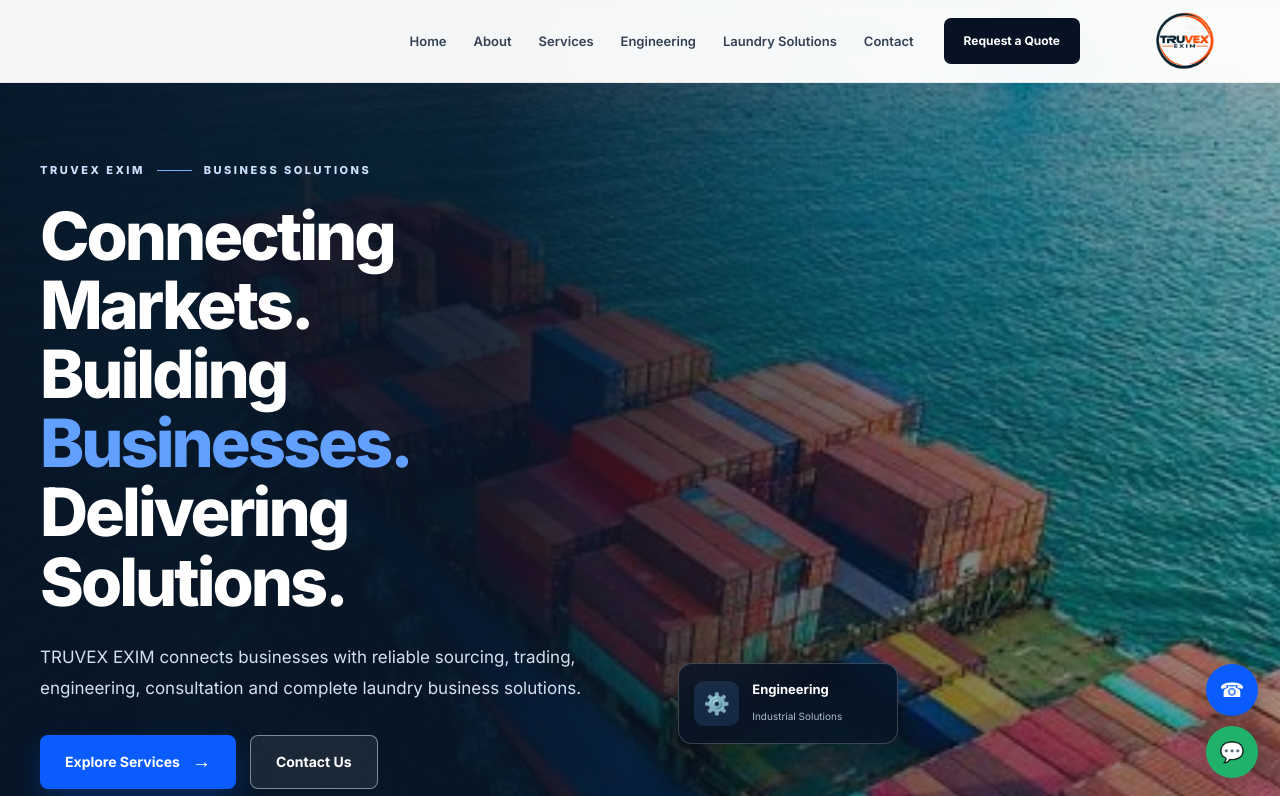
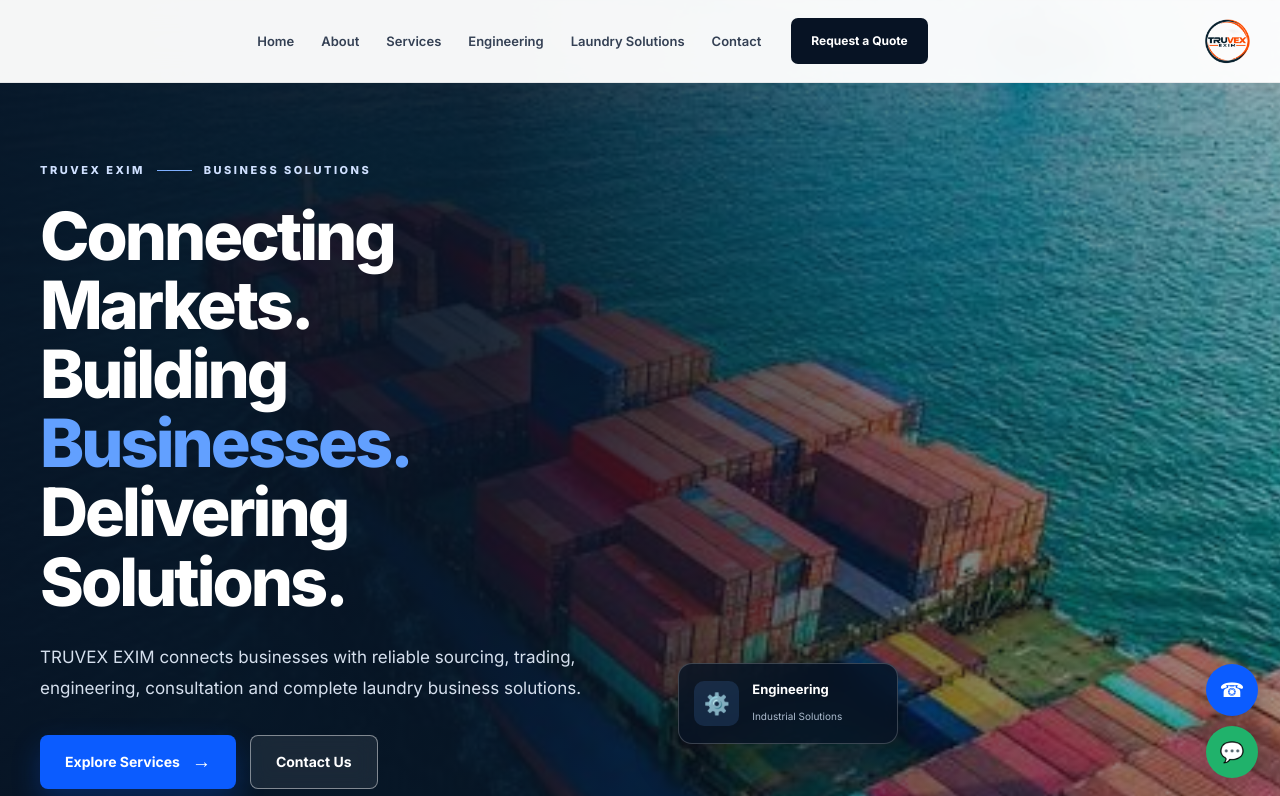
Before and after one commit to korekarpooja20/TRU-EXIM-, a website: page index.html in a window 1280 px wide. Shown: the top 796 px of the page. Drawn offline with Linux system fonts and the light colour scheme; files that its build step writes are made by us from their sources; files whose address does not match are found by name.

Commit message:
Update style.css

```diff
--- a/style.css
+++ b/style.css
@@ -349,8 +349,6 @@ select {
 
     gap: 30px;
 }
-
-
 .brand {
 
     display: flex;
@@ -358,19 +356,21 @@ select {
     align-items: center;
 
     flex-shrink: 0;
-}
-
-
+
+    margin-left: auto;
+}
 .brand img {
 
-    width: 150px;
-
-    height: auto;
-
-    max-height: 58px;
+    width: 65px;
+
+    height: 45px;
 
     object-fit: contain;
-}
+
+    border-radius: 5px;
+}
+
+
 
 
 /* =========================================================
```
